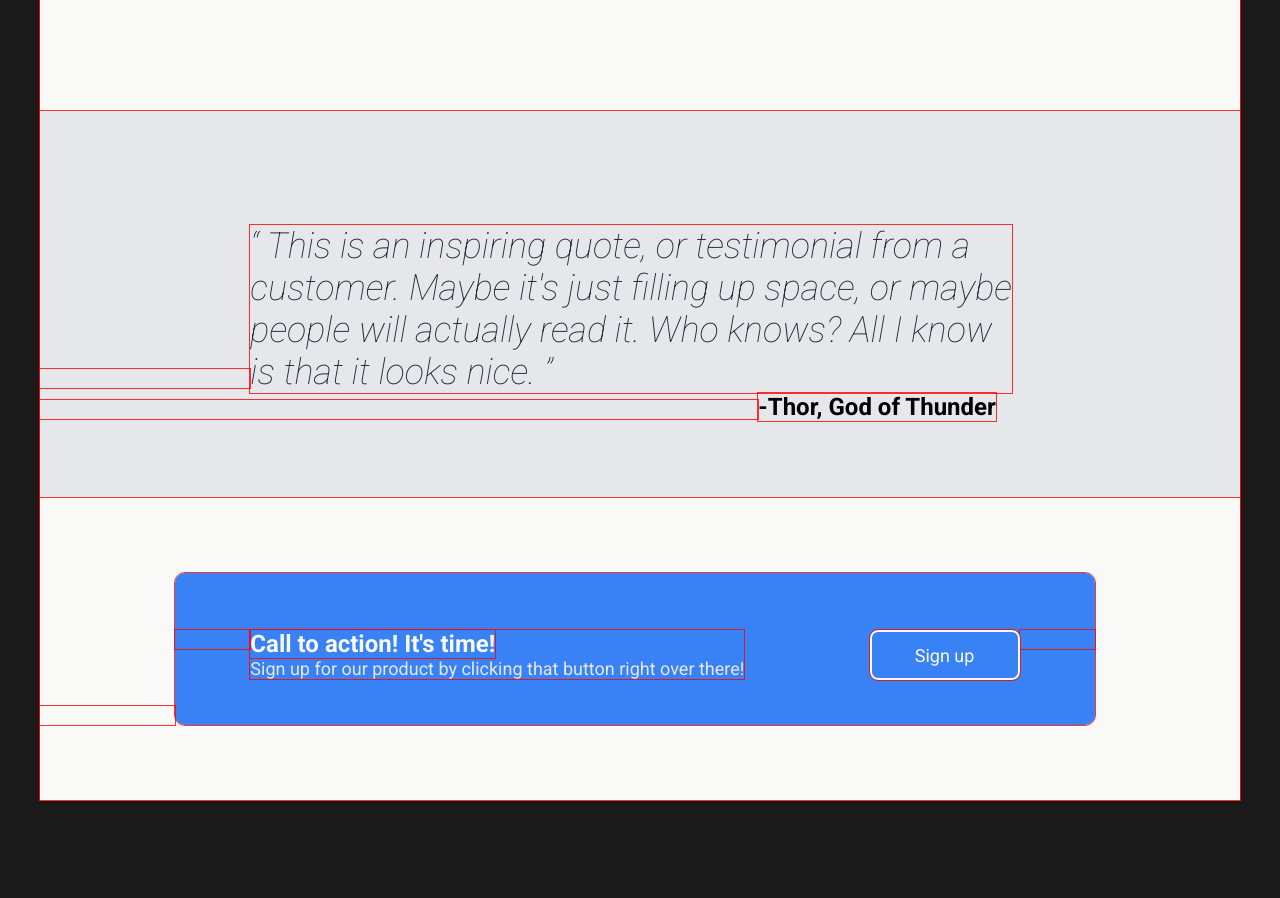
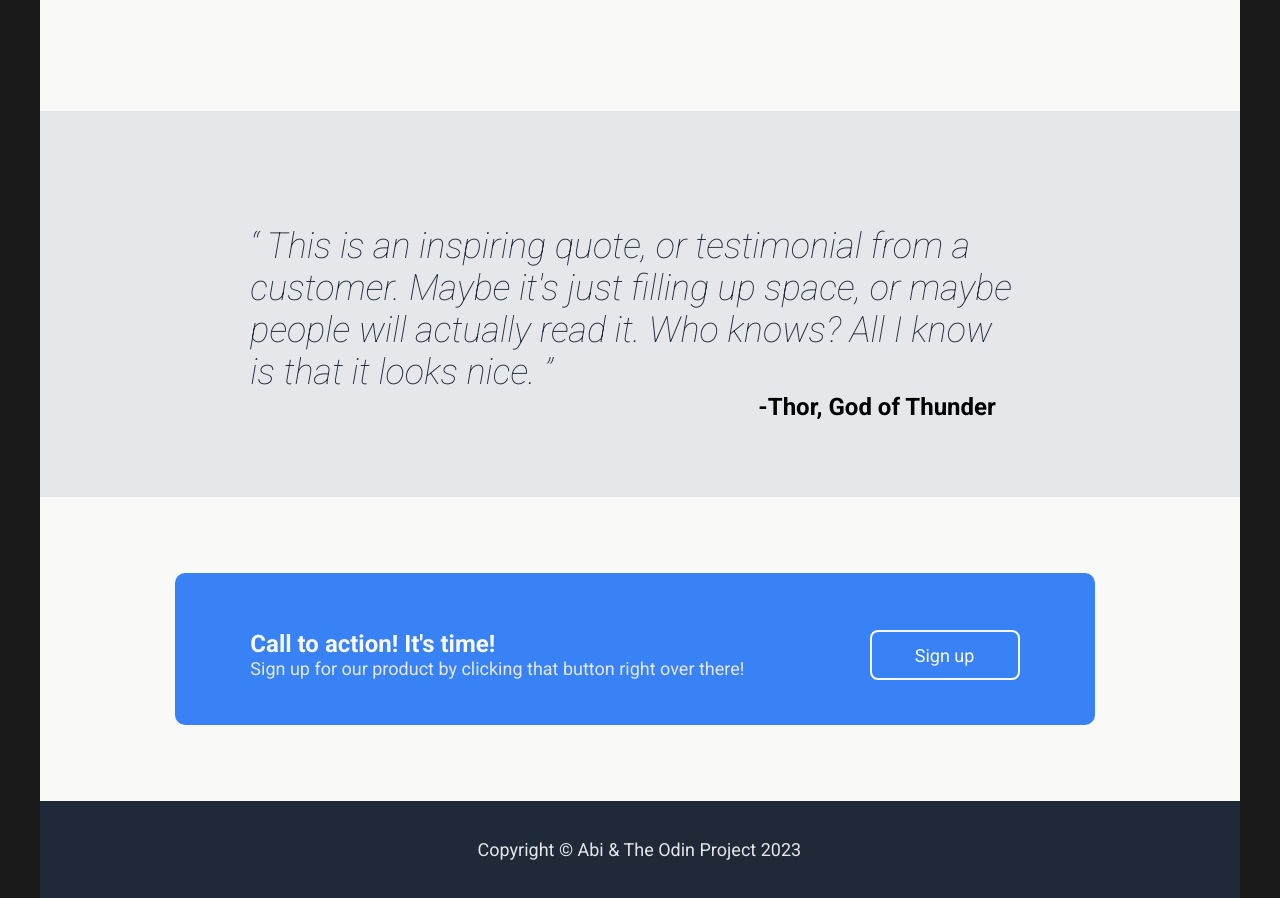
Before and after one commit to AbiQuinn/LandingPage-OdinProject, a plain HTML site: page index.html in a window 1280 px wide. Shown: the part 798-1696 px from the top of the page. Before the commit the page ends 1599 px from the top, so only its background shows below. Drawn offline with Linux system fonts and the light colour scheme.

Commit message:
Footer Complete
Footer section completed, CSS debug styling commented out.
TODO: links and better versions.

```diff
--- a/index.html
+++ b/index.html
@@ -122,9 +122,6 @@
       <br>
       <br>
       <br>
-      <span>
-
-      </span>
       <style>.gallery{float: left; width: 150px; height: 150px; text-align: center; border: 3px solid #3882f6; border-radius: 12px;} .gallery-spacers{float: left;}</style>
       <span class="gallery-spacers">&nbsp;&nbsp;&nbsp;&nbsp;&nbsp;&nbsp;&nbsp;&nbsp;&nbsp;&nbsp;&nbsp;&nbsp;&nbsp;&nbsp;&nbsp;&nbsp;&nbsp;&nbsp;&nbsp;&nbsp;&nbsp;&nbsp;&nbsp;&nbsp;&nbsp;&nbsp;&nbsp;&nbsp;&nbsp;&nbsp;&nbsp;&nbsp;&nbsp;&nbsp;&nbsp;&nbsp;&nbsp;&nbsp;&nbsp;&nbsp;&nbsp;&nbsp;&nbsp;&nbsp;&nbsp;&nbsp;&nbsp;&nbsp;&nbsp;&nbsp;&nbsp;&nbsp;&nbsp;&nbsp;&nbsp;&nbsp;&nbsp;&nbsp;&nbsp;&nbsp;&nbsp;&nbsp;&nbsp;</span>
       <img class="gallery" src="none" alt="">
@@ -240,7 +237,16 @@
     </main>
 
     <footer>
-
+      <div style="background-color: #1f2937;">
+        <br>
+        <br>
+        <p style="color: #e5e7eb; font-size: 18px;">
+          &nbsp;&nbsp;&nbsp;&nbsp;&nbsp;&nbsp;&nbsp;&nbsp;&nbsp;&nbsp;&nbsp;&nbsp;&nbsp;&nbsp;&nbsp;&nbsp;&nbsp;&nbsp;&nbsp;&nbsp;&nbsp;&nbsp;&nbsp;&nbsp;&nbsp;&nbsp;&nbsp;&nbsp;&nbsp;&nbsp;&nbsp;&nbsp;&nbsp;&nbsp;&nbsp;&nbsp;&nbsp;&nbsp;&nbsp;&nbsp;&nbsp;&nbsp;&nbsp;&nbsp;&nbsp;&nbsp;&nbsp;&nbsp;&nbsp;&nbsp;&nbsp;&nbsp;&nbsp;&nbsp;&nbsp;&nbsp;&nbsp;&nbsp;&nbsp;&nbsp;&nbsp;&nbsp;&nbsp;&nbsp;&nbsp;&nbsp;&nbsp;&nbsp;&nbsp;&nbsp;&nbsp;&nbsp;&nbsp;&nbsp;&nbsp;&nbsp;&nbsp;&nbsp;&nbsp;&nbsp;&nbsp;&nbsp;&nbsp;&nbsp;&nbsp;&nbsp;&nbsp;&nbsp;&nbsp;&nbsp;&nbsp;&nbsp;&nbsp;&nbsp;&nbsp;&nbsp;&nbsp;
+          Copyright © Abi & The Odin Project 2023
+        </p>
+        <br>
+        <br>
+      </div>
     </footer>
 
   </div>
--- a/nostyle.css
+++ b/nostyle.css
@@ -1,5 +1,5 @@
 * {
-  outline: 1px solid rgba(255, 0, 0, 0.8);
+  /* outline: 1px solid rgba(255, 0, 0, 0.8); */
   font-family: 'Roboto', sans-serif;
 
   margin: 0;
```
